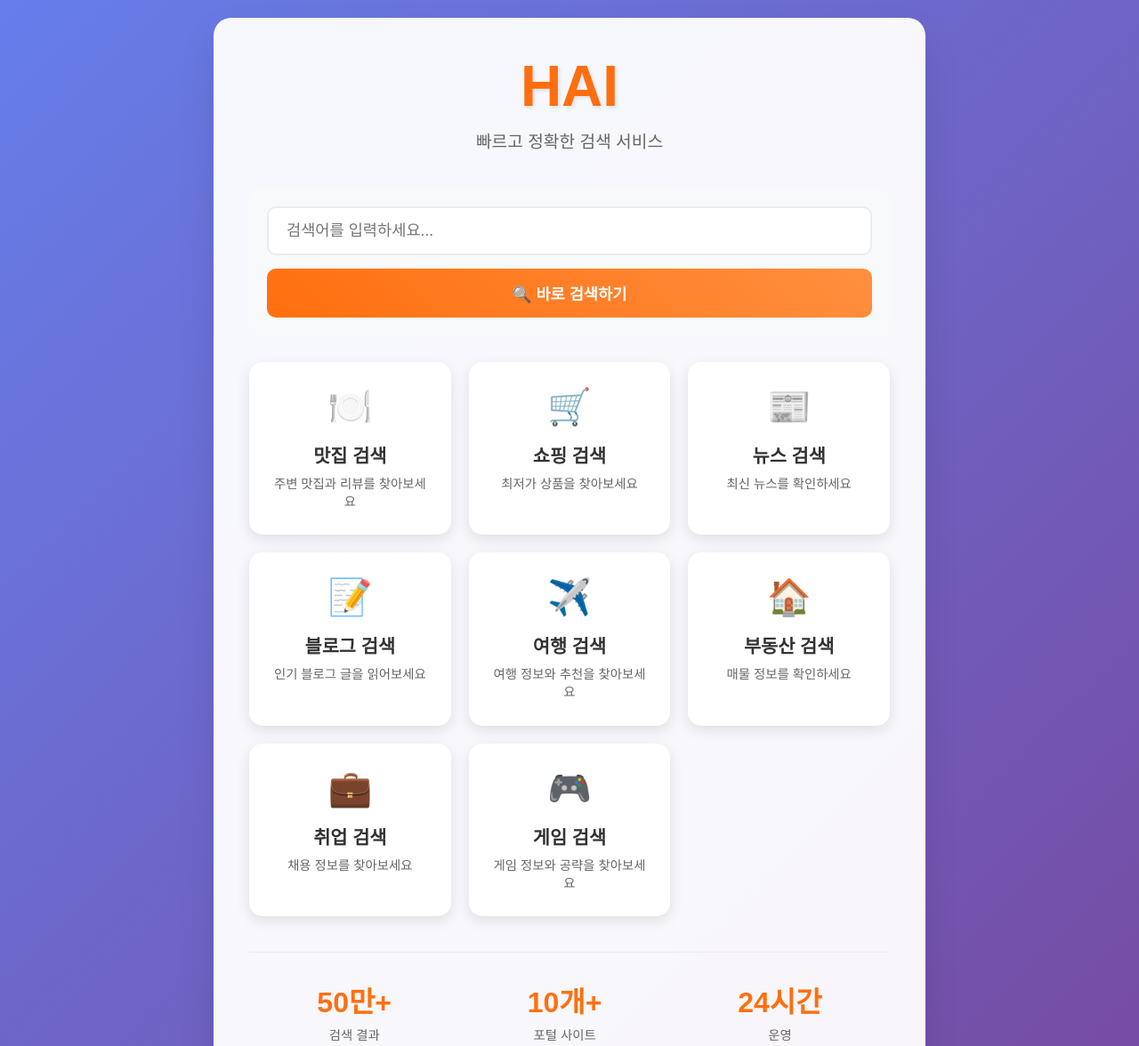
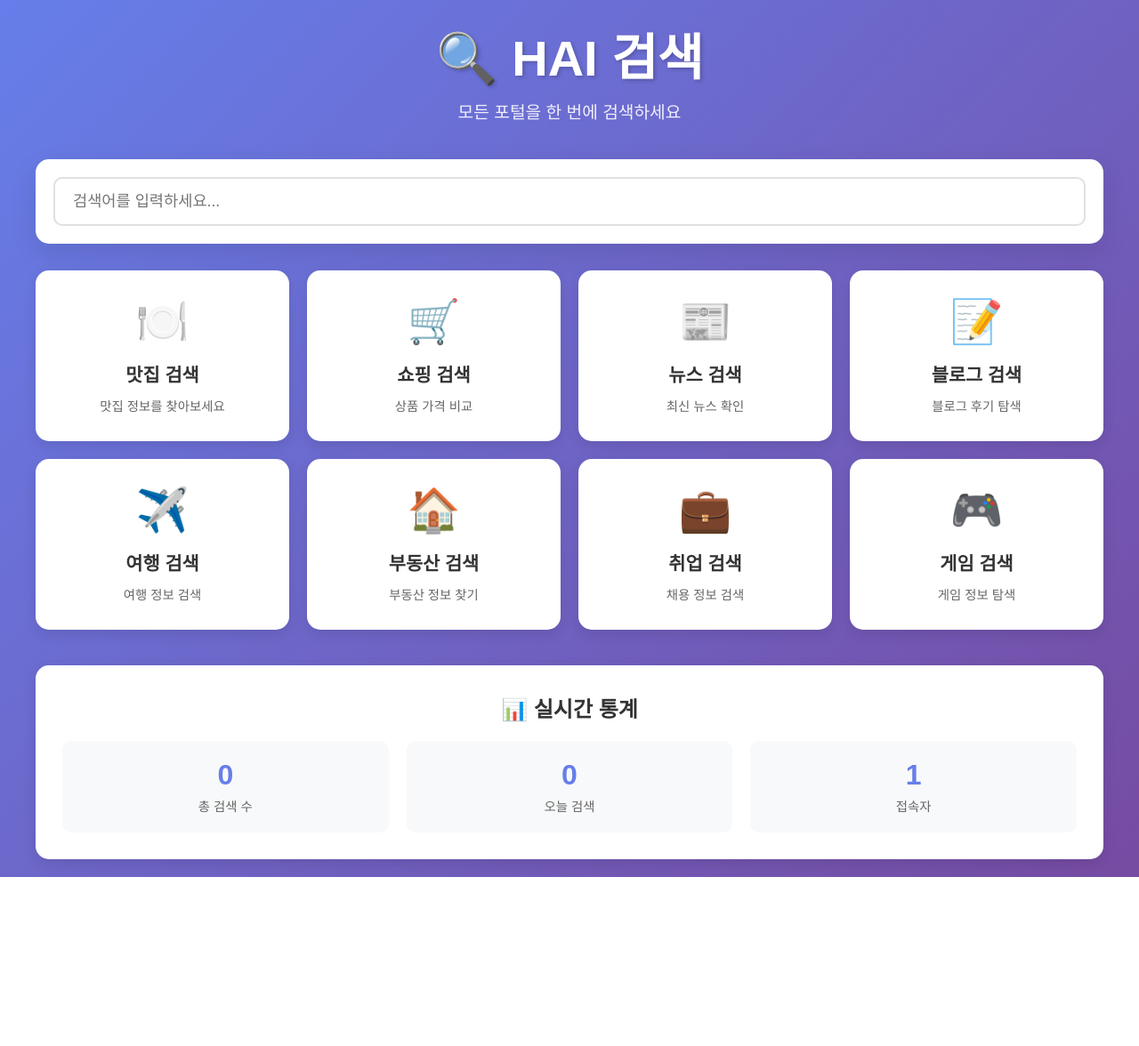
Before and after one commit to sjzzang93/HelloHAI, a website: page landing.html in a window 1280 px wide. Shown: the top 1176 px of the page at 89% size. After the commit the page ends 986 px from the top, so only its background shows below. Drawn offline with Linux system fonts and the light colour scheme.

Commit message:
Add files via upload

```diff
--- a/landing.html
+++ b/landing.html
@@ -3,7 +3,7 @@
 <head>
     <meta charset="UTF-8">
     <meta name="viewport" content="width=device-width, initial-scale=1.0">
-    <title>HAI 검색 - 빠른 접속</title>
+    <title>HAI 검색 - 통합 포털 검색</title>
     <style>
         * {
             margin: 0;
@@ -15,101 +15,78 @@
             font-family: 'Apple SD Gothic Neo', 'Malgun Gothic', sans-serif;
             background: linear-gradient(135deg, #667eea 0%, #764ba2 100%);
             min-height: 100vh;
-            display: flex;
-            flex-direction: column;
-            align-items: center;
-            justify-content: center;
             padding: 20px;
         }
 
         .container {
-            background: rgba(255, 255, 255, 0.95);
-            border-radius: 20px;
-            padding: 40px;
-            box-shadow: 0 20px 40px rgba(0, 0, 0, 0.1);
-            max-width: 800px;
-            width: 100%;
+            max-width: 1200px;
+            margin: 0 auto;
+        }
+
+        .header {
             text-align: center;
+            color: white;
+            margin-bottom: 40px;
         }
 
         .logo {
-            font-size: 4rem;
+            font-size: 3.5rem;
             font-weight: 900;
-            color: #FF6F0F;
             margin-bottom: 10px;
-            text-shadow: 2px 2px 4px rgba(0, 0, 0, 0.1);
+            text-shadow: 2px 2px 4px rgba(0, 0, 0, 0.2);
         }
 
         .subtitle {
             font-size: 1.2rem;
-            color: #666;
-            margin-bottom: 40px;
+            opacity: 0.9;
         }
 
         .search-box {
-            background: #f8f9fa;
+            background: white;
             border-radius: 15px;
             padding: 20px;
             margin-bottom: 30px;
+            box-shadow: 0 10px 30px rgba(0, 0, 0, 0.1);
         }
 
         .search-input {
             width: 100%;
             padding: 15px 20px;
-            border: 2px solid #e9ecef;
+            font-size: 1.1rem;
+            border: 2px solid #e0e0e0;
             border-radius: 10px;
-            font-size: 1.1rem;
-            margin-bottom: 15px;
+            outline: none;
             transition: border-color 0.3s;
         }
 
         .search-input:focus {
-            outline: none;
-            border-color: #FF6F0F;
+            border-color: #667eea;
         }
 
-        .search-btn {
-            background: linear-gradient(45deg, #FF6F0F, #FF8F3F);
-            color: white;
-            border: none;
-            padding: 15px 30px;
-            border-radius: 10px;
-            font-size: 1.1rem;
-            font-weight: 600;
-            cursor: pointer;
-            transition: transform 0.2s;
-            width: 100%;
-        }
-
-        .search-btn:hover {
-            transform: translateY(-2px);
-        }
-
-        .categories {
+        .category-grid {
             display: grid;
-            grid-template-columns: repeat(auto-fit, minmax(200px, 1fr));
+            grid-template-columns: repeat(auto-fit, minmax(250px, 1fr));
             gap: 20px;
-            margin-top: 30px;
+            margin-bottom: 40px;
         }
 
         .category-card {
             background: white;
             border-radius: 15px;
-            padding: 25px;
+            padding: 30px;
+            text-align: center;
+            cursor: pointer;
+            transition: transform 0.3s, box-shadow 0.3s;
             box-shadow: 0 5px 15px rgba(0, 0, 0, 0.1);
-            transition: transform 0.3s, box-shadow 0.3s;
-            cursor: pointer;
-            border: 2px solid transparent;
         }
 
         .category-card:hover {
             transform: translateY(-5px);
             box-shadow: 0 10px 25px rgba(0, 0, 0, 0.15);
-            border-color: #FF6F0F;
         }
 
         .category-icon {
-            font-size: 2.5rem;
+            font-size: 3rem;
             margin-bottom: 15px;
         }
 
@@ -117,167 +94,195 @@
             font-size: 1.3rem;
             font-weight: 700;
             color: #333;
-            margin-bottom: 8px;
+            margin-bottom: 10px;
         }
 
         .category-desc {
             font-size: 0.9rem;
             color: #666;
-            line-height: 1.4;
         }
 
         .stats {
-            display: flex;
-            justify-content: space-around;
-            margin-top: 40px;
-            padding-top: 30px;
-            border-top: 1px solid #e9ecef;
+            background: white;
+            border-radius: 15px;
+            padding: 30px;
+            text-align: center;
+            box-shadow: 0 5px 15px rgba(0, 0, 0, 0.1);
+        }
+
+        .stats-title {
+            font-size: 1.5rem;
+            font-weight: 700;
+            color: #333;
+            margin-bottom: 20px;
+        }
+
+        .stats-grid {
+            display: grid;
+            grid-template-columns: repeat(auto-fit, minmax(150px, 1fr));
+            gap: 20px;
         }
 
         .stat-item {
-            text-align: center;
+            padding: 20px;
+            background: #f8f9fa;
+            border-radius: 10px;
         }
 
         .stat-number {
             font-size: 2rem;
             font-weight: 900;
-            color: #FF6F0F;
+            color: #667eea;
+            margin-bottom: 5px;
         }
 
         .stat-label {
             font-size: 0.9rem;
             color: #666;
-            margin-top: 5px;
         }
 
         @media (max-width: 768px) {
-            .container {
-                padding: 20px;
+            .logo {
+                font-size: 2.5rem;
             }
 
-            .logo {
-                font-size: 3rem;
-            }
-
-            .categories {
+            .category-grid {
                 grid-template-columns: 1fr;
-            }
-
-            .stats {
-                flex-direction: column;
-                gap: 20px;
             }
         }
     </style>
 </head>
 <body>
     <div class="container">
-        <div class="logo">HAI</div>
-        <div class="subtitle">빠르고 정확한 검색 서비스</div>
+        <div class="header">
+            <div class="logo">🔍 HAI 검색</div>
+            <div class="subtitle">모든 포털을 한 번에 검색하세요</div>
+        </div>
 
         <div class="search-box">
-            <input type="text" class="search-input" placeholder="검색어를 입력하세요..." id="searchInput">
-            <button class="search-btn" onclick="quickSearch()">🔍 바로 검색하기</button>
+            <input
+                type="text"
+                id="mainSearch"
+                class="search-input"
+                placeholder="검색어를 입력하세요..."
+                onkeypress="if(event.key==='Enter') searchNow()"
+            >
         </div>
 
-        <div class="categories">
-            <div class="category-card" onclick="goToSearch('맛집', 'title', 'all')">
+        <div class="category-grid">
+            <div class="category-card" onclick="searchCategory('맛집')">
                 <div class="category-icon">🍽️</div>
                 <div class="category-title">맛집 검색</div>
-                <div class="category-desc">주변 맛집과 리뷰를 찾아보세요</div>
+                <div class="category-desc">맛집 정보를 찾아보세요</div>
             </div>
 
-            <div class="category-card" onclick="goToSearch('쇼핑', 'content', 'shopping')">
+            <div class="category-card" onclick="searchCategory('쇼핑')">
                 <div class="category-icon">🛒</div>
                 <div class="category-title">쇼핑 검색</div>
-                <div class="category-desc">최저가 상품을 찾아보세요</div>
+                <div class="category-desc">상품 가격 비교</div>
             </div>
 
-            <div class="category-card" onclick="goToSearch('뉴스', 'latest', 'news')">
+            <div class="category-card" onclick="searchCategory('뉴스')">
                 <div class="category-icon">📰</div>
                 <div class="category-title">뉴스 검색</div>
-                <div class="category-desc">최신 뉴스를 확인하세요</div>
+                <div class="category-desc">최신 뉴스 확인</div>
             </div>
 
-            <div class="category-card" onclick="goToSearch('블로그', 'comment', 'blog')">
+            <div class="category-card" onclick="searchCategory('블로그')">
                 <div class="category-icon">📝</div>
                 <div class="category-title">블로그 검색</div>
-                <div class="category-desc">인기 블로그 글을 읽어보세요</div>
+                <div class="category-desc">블로그 후기 탐색</div>
             </div>
 
-            <div class="category-card" onclick="goToSearch('여행', 'title', 'all')">
+            <div class="category-card" onclick="searchCategory('여행')">
                 <div class="category-icon">✈️</div>
                 <div class="category-title">여행 검색</div>
-                <div class="category-desc">여행 정보와 추천을 찾아보세요</div>
+                <div class="category-desc">여행 정보 검색</div>
             </div>
 
-            <div class="category-card" onclick="goToSearch('부동산', 'content', 'all')">
+            <div class="category-card" onclick="searchCategory('부동산')">
                 <div class="category-icon">🏠</div>
                 <div class="category-title">부동산 검색</div>
-                <div class="category-desc">매물 정보를 확인하세요</div>
+                <div class="category-desc">부동산 정보 찾기</div>
             </div>
 
-            <div class="category-card" onclick="goToSearch('취업', 'latest', 'all')">
+            <div class="category-card" onclick="searchCategory('취업')">
                 <div class="category-icon">💼</div>
                 <div class="category-title">취업 검색</div>
-                <div class="category-desc">채용 정보를 찾아보세요</div>
+                <div class="category-desc">채용 정보 검색</div>
             </div>
 
-            <div class="category-card" onclick="goToSearch('게임', 'comment', 'all')">
+            <div class="category-card" onclick="searchCategory('게임')">
                 <div class="category-icon">🎮</div>
                 <div class="category-title">게임 검색</div>
-                <div class="category-desc">게임 정보와 공략을 찾아보세요</div>
+                <div class="category-desc">게임 정보 탐색</div>
             </div>
         </div>
 
         <div class="stats">
-            <div class="stat-item">
-                <div class="stat-number">50만+</div>
-                <div class="stat-label">검색 결과</div>
-            </div>
-            <div class="stat-item">
-                <div class="stat-number">10개+</div>
-                <div class="stat-label">포털 사이트</div>
-            </div>
-            <div class="stat-item">
-                <div class="stat-number">24시간</div>
-                <div class="stat-label">운영</div>
+            <div class="stats-title">📊 실시간 통계</div>
+            <div class="stats-grid">
+                <div class="stat-item">
+                    <div class="stat-number" id="totalSearches">0</div>
+                    <div class="stat-label">총 검색 수</div>
+                </div>
+                <div class="stat-item">
+                    <div class="stat-number" id="todaySearches">0</div>
+                    <div class="stat-label">오늘 검색</div>
+                </div>
+                <div class="stat-item">
+                    <div class="stat-number" id="activeUsers">1</div>
+                    <div class="stat-label">접속자</div>
+                </div>
             </div>
         </div>
     </div>
 
     <script>
-        function quickSearch() {
-            const query = document.getElementById('searchInput').value.trim();
+        // 검색 통계 로드
+        function loadStats() {
+            const stats = JSON.parse(localStorage.getItem('searchStats') || '{"total": 0, "today": 0}');
+            const today = new Date().toDateString();
+
+            if (stats.date !== today) {
+                stats.today = 0;
+                stats.date = today;
+            }
+
+            document.getElementById('totalSearches').textContent = stats.total || 0;
+            document.getElementById('todaySearches').textContent = stats.today || 0;
+
+            return stats;
+        }
+
+        // 검색 통계 업데이트
+        function updateStats() {
+            const stats = loadStats();
+            stats.total = (stats.total || 0) + 1;
+            stats.today = (stats.today || 0) + 1;
+            stats.date = new Date().toDateString();
+            localStorage.setItem('searchStats', JSON.stringify(stats));
+        }
+
+        // 카테고리 클릭 시 검색
+        function searchCategory(query) {
+            updateStats();
+            window.location.href = `/index.html?query=${encodeURIComponent(query)}`;
+        }
+
+        // 검색창에서 검색
+        function searchNow() {
+            const query = document.getElementById('mainSearch').value.trim();
             if (query) {
-                goToSearch(query, 'title', 'all');
-            } else {
-                alert('검색어를 입력해주세요!');
+                updateStats();
+                window.location.href = `/index.html?query=${encodeURIComponent(query)}`;
             }
         }
 
-        function goToSearch(query, searchType, scope) {
-            const params = new URLSearchParams({
-                q: query,
-                type: searchType,
-                scope: scope
-            });
-            window.location.href = `/index.html?${params.toString()}`;
-        }
-
-        // Enter 키로 검색
-        document.getElementById('searchInput').addEventListener('keypress', function(e) {
-            if (e.key === 'Enter') {
-                quickSearch();
-            }
+        // 페이지 로드 시 통계 표시
+        window.addEventListener('DOMContentLoaded', () => {
+            loadStats();
         });
-
-        // URL 파라미터에서 검색어 자동 입력
-        const urlParams = new URLSearchParams(window.location.search);
-        const autoQuery = urlParams.get('q');
-        if (autoQuery) {
-            document.getElementById('searchInput').value = autoQuery;
-        }
     </script>
 </body>
 </html>
```
